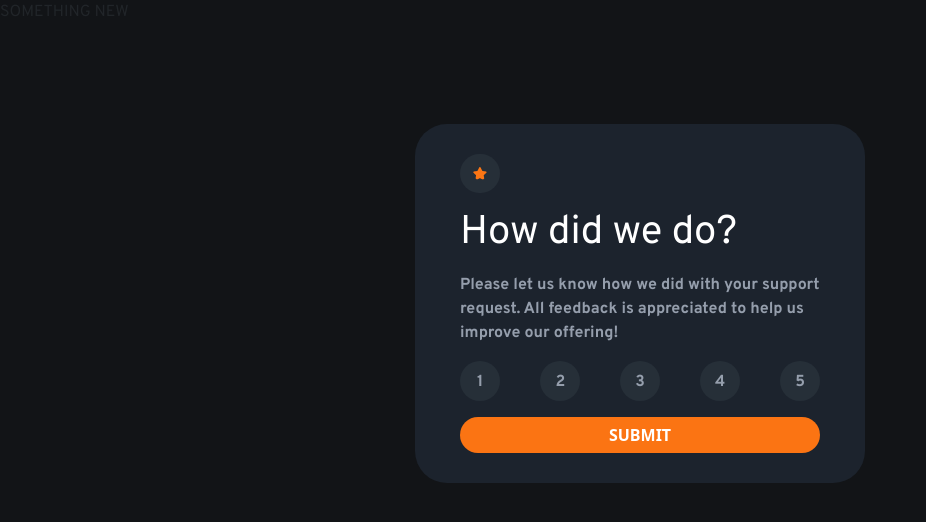
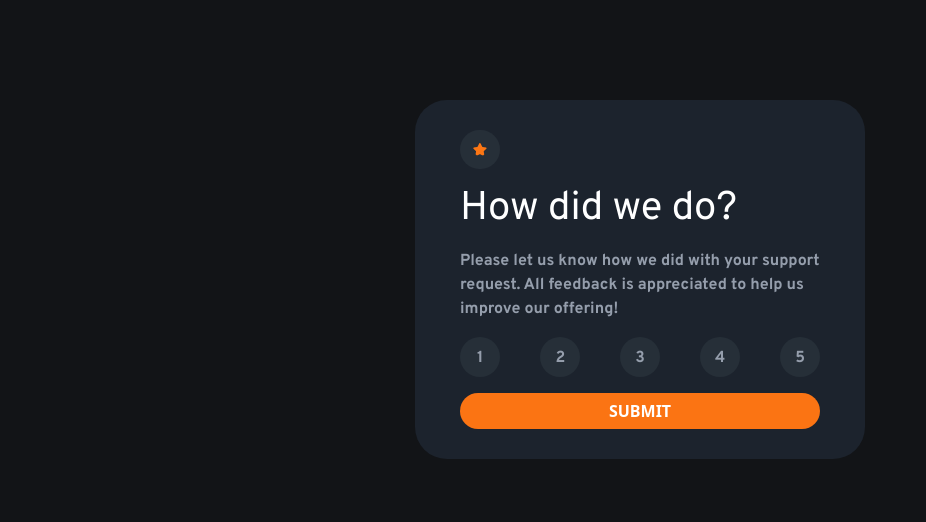
Before and after one commit to Zoro388/interactive-project, a plain HTML site: page index.html in a window 1280 px wide. Shown: the whole page, without its empty margins (0-926 px from the left). Drawn offline with nearby package versions, Linux system fonts and the light colour scheme.

Commit message:
recent update

```diff
--- a/index.html
+++ b/index.html
@@ -14,7 +14,6 @@
     />
   </head>
   <body>
-    <p>SOMETHING NEW</p>
     <p class="pop-up fw-semibold mx-auto">Please choose a rating</p>
     <div class="container-main mx-auto rounded-5">
       <div class="first-div d-flex flex-column gap-3">
```
